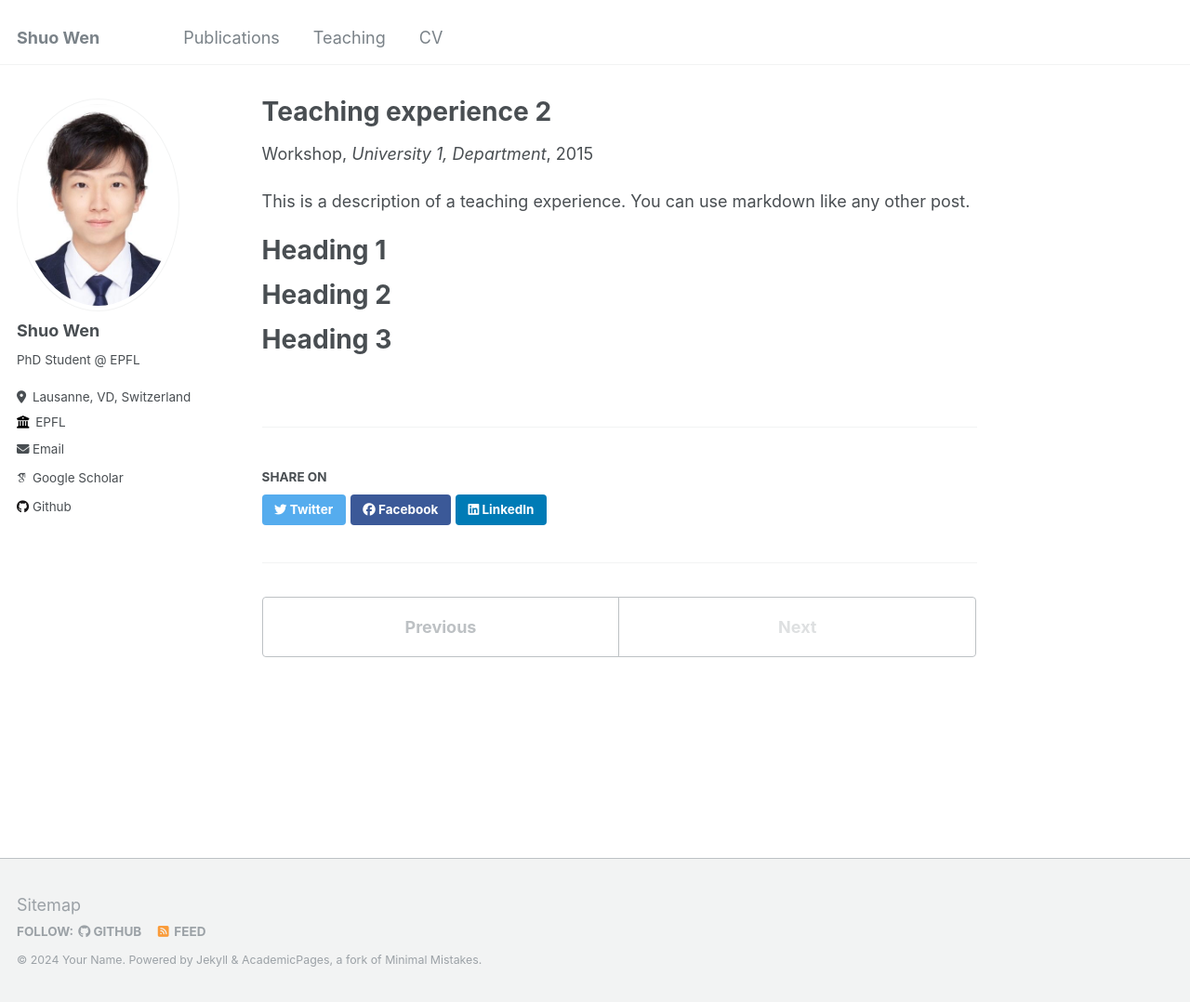
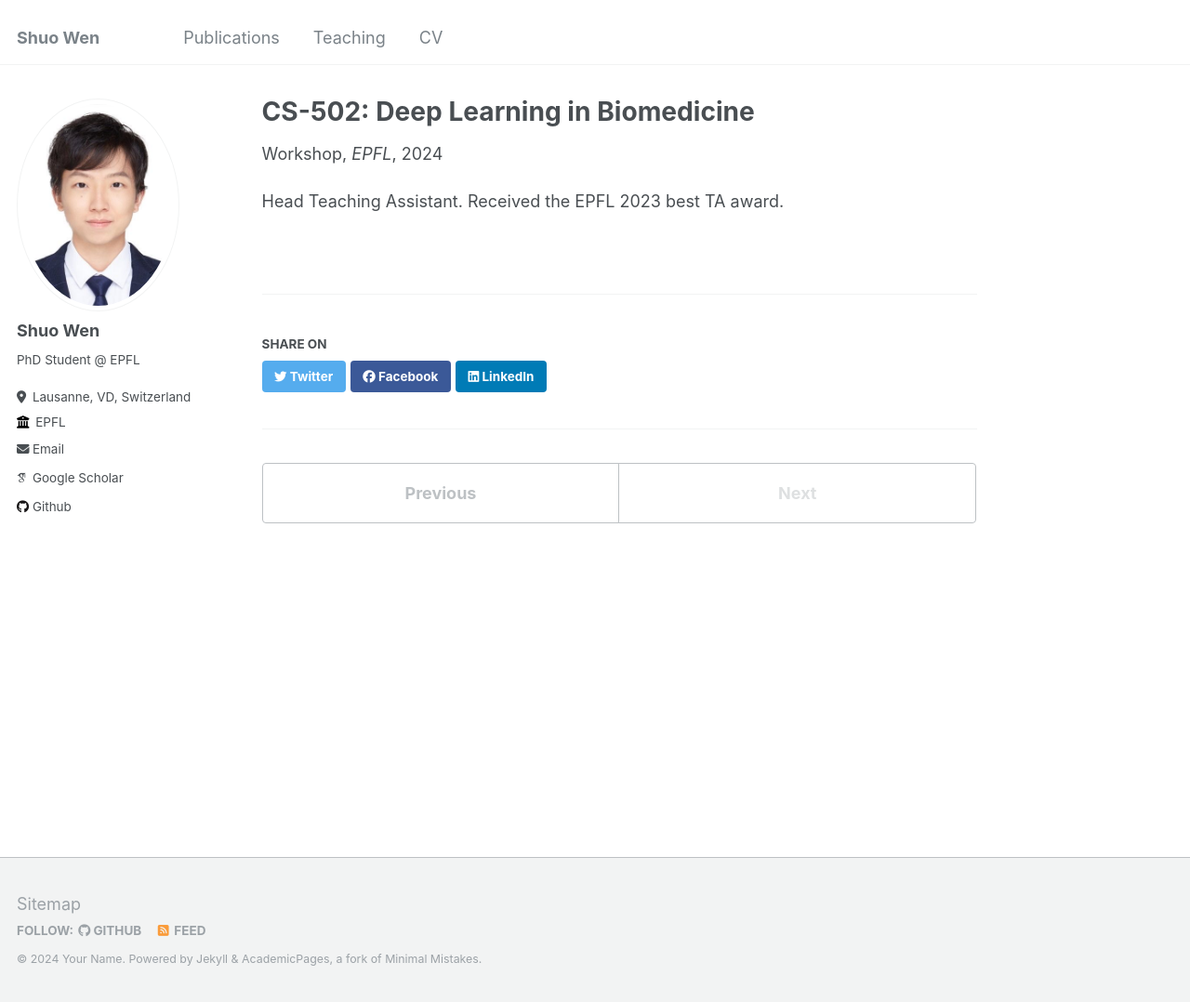
Before and after one commit to wenshuo128/wenshuo128.github.io, a Jekyll site: the page built from _teaching/2015-spring-teaching-2.md, in a window 1280 px wide and 1078 px high. Shown: the whole window at 93% size. Built offline with Jekyll 4.4.1, drawn with Linux system fonts in a browser that asks for light colours; some web fonts are replaced.

Commit message:
Update 2015-spring-teaching-2.md

```diff
--- a/_teaching/2015-spring-teaching-2.md
+++ b/_teaching/2015-spring-teaching-2.md
@@ -1,20 +1,8 @@
 ---
-title: "Teaching experience 2"
+title: "CS-502: Deep Learning in Biomedicine"
 collection: teaching
 type: "Workshop"
-permalink: /teaching/2015-spring-teaching-1
-venue: "University 1, Department"
-date: 2015-01-01
-location: "City, Country"
+venue: "EPFL"
 ---
 
-This is a description of a teaching experience. You can use markdown like any other post.
-
-Heading 1
-======
-
-Heading 2
-======
-
-Heading 3
-======
+Head Teaching Assistant. Received the EPFL 2023 best TA award.
```
